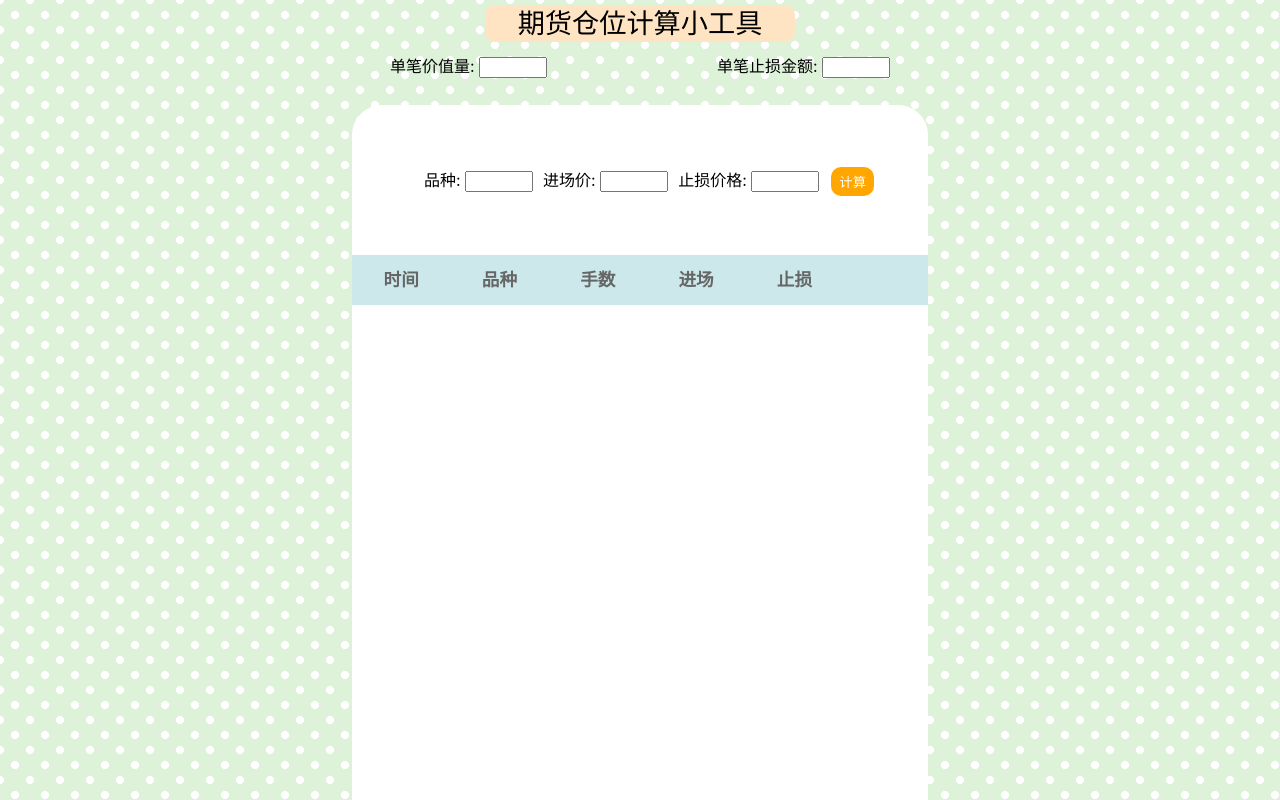
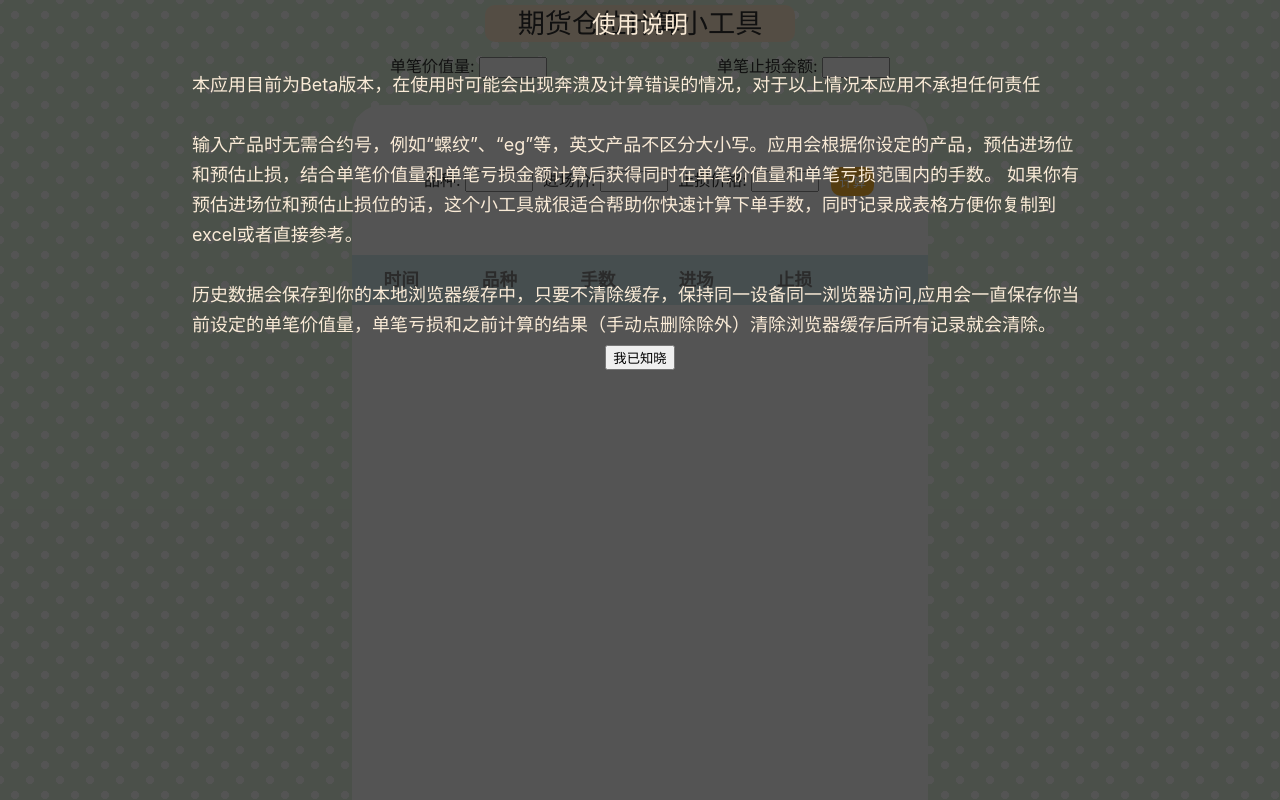
Before and after one commit to lzx19951022/futuresTools, a React (Create React App) app: page / in a window 1280 px wide. Shown: the top 800 px of the page. Built offline with nearby package versions, Linux system fonts and the light colour scheme.

Commit message:
增加首次使用说明m明

```diff
--- a/src/components/cal/cal.js
+++ b/src/components/cal/cal.js
@@ -2,7 +2,7 @@ import React from 'react';
 import './cal.css';
 import { Fill } from '../fill/fill';
 import { Table } from '../table/table';
-
+import { Introduction } from '../introduction/introduction'
 
 
 //各个产品单手的吨数
@@ -45,6 +45,7 @@ export class Cal extends React.Component {
       stopLostPrice: '',
       minimumPriceMovementValue: '',
       defaultTotalValue: '',
+      firstTime: ''
     }
     this.setTotal = this.setTotal.bind(this);
     this.setStopLoss = this.setStopLoss.bind(this);
@@ -56,7 +57,8 @@ export class Cal extends React.Component {
     this.handleSetValue = this.handleSetValue.bind(this);
     this.getId = this.getId.bind(this);
     this.removeData = this.removeData.bind(this);
-    this.handleLoad = this.handleLoad.bind(this)
+    this.handleLoad = this.handleLoad.bind(this);
+    this.handleIntroduction = this.handleIntroduction.bind(this);
   }
 
   componentDidMount() {
@@ -181,6 +183,10 @@ export class Cal extends React.Component {
 
   //在页面加载完成时判断本地存储数据是否存在，存在的话加载本地的存储数据
   handleLoad() {
+    if (localStorage.getItem('firstTime')) {
+      let firstTime = localStorage.getItem('firstTime')
+      this.setState({firstTime: firstTime})
+    }
     //恢复表格数据
     if (localStorage.getItem('storage')) {
       let storage = localStorage.getItem('storage')
@@ -199,11 +205,18 @@ export class Cal extends React.Component {
       this.setState({stopLossValue: lossValue})
 
     }
+
+
   }
 
-  //删除表格中的历史记录
+  //删除表格中的历史记录未完成
   clearTableStorage() {
     localStorage.removeItem('myCat');
+  }
+
+  handleIntroduction() {
+    this.setState({firstTime: '1.0.0'})
+    localStorage.setItem('firstTime', '1.0.0')
   }
 
   render(){
@@ -213,6 +226,7 @@ export class Cal extends React.Component {
         onclick={this.handleSetValue} clearStorage={this.clearStorage} totalValue={this.state.totalValue} lossValue={this.state.stopLossValue}
         />
         <Table  data={this.state.setValue} removeData={this.removeData} />
+        <Introduction firstTime={this.state.firstTime} introduction={this.handleIntroduction}/>
       </div>
     )
   }
--- /dev/null
+++ b/src/components/introduction/introduction.css
@@ -0,0 +1,36 @@
+.introduction {
+  position: relative;
+  margin-top: 10px;
+  padding: auto;
+  text-align: center;
+  z-index: 1;
+  line-height: 30px;
+  color: antiquewhite;
+  width:91% ;
+  font-size: 1.5em;
+}
+
+#bgc{
+  position: fixed;
+  width: 100%;
+  height: 100%;
+  background-color: rgba(22, 22, 22, 0.734);
+  top: 0;
+  bottom: 0;
+  left: 0;
+  right: 0;
+  z-index: 10;
+  display: inline-flex;
+  justify-content: center;
+}
+
+p {
+  font-size: 18px !important;
+  text-align: left !important;
+}
+
+@media only screen and (min-width: 1081px) {
+  .introduction {
+    width: 70%;
+  }
+}
--- /dev/null
+++ b/src/components/introduction/introduction.js
@@ -0,0 +1,30 @@
+import React from 'react'
+import './introduction.css'
+
+export class Introduction extends React.Component {
+  render() {
+
+    if (this.props.firstTime !== '1.0.0') {
+    return(
+      <div id='bgc'>
+        <div className='introduction'>
+          <h2>使用说明</h2>
+          <br/>
+          <p>本应用目前为Beta版本，在使用时可能会出现奔溃及计算错误的情况，对于以上情况本应用不承担任何责任</p>
+          <br/>
+          <p>输入产品时无需合约号，例如“螺纹”、“eg”等，英文产品不区分大小写。应用会根据你设定的产品，预估进场位和预估止损，结合单笔价值量和单笔亏损金额计算后获得同时在单笔价值量和单笔亏损范围内的手数。
+             如果你有预估进场位和预估止损位的话，这个小工具就很适合帮助你快速计算下单手数，同时记录成表格方便你复制到excel或者直接参考。</p>
+          <br/>
+          <p>历史数据会保存到你的本地浏览器缓存中，只要不清除缓存，保持同一设备同一浏览器访问,应用会一直保存你当前设定的单笔价值量，单笔亏损和之前计算的结果（手动点删除除外）清除浏览器缓存后所有记录就会清除。</p>
+          <button onClick={this.props.introduction}>我已知晓</button>
+        </div>
+      </div>
+    )
+    } else {
+      return(
+        <div style={{display:'none'}}></div>
+      )
+    }
+
+  }
+}
```
